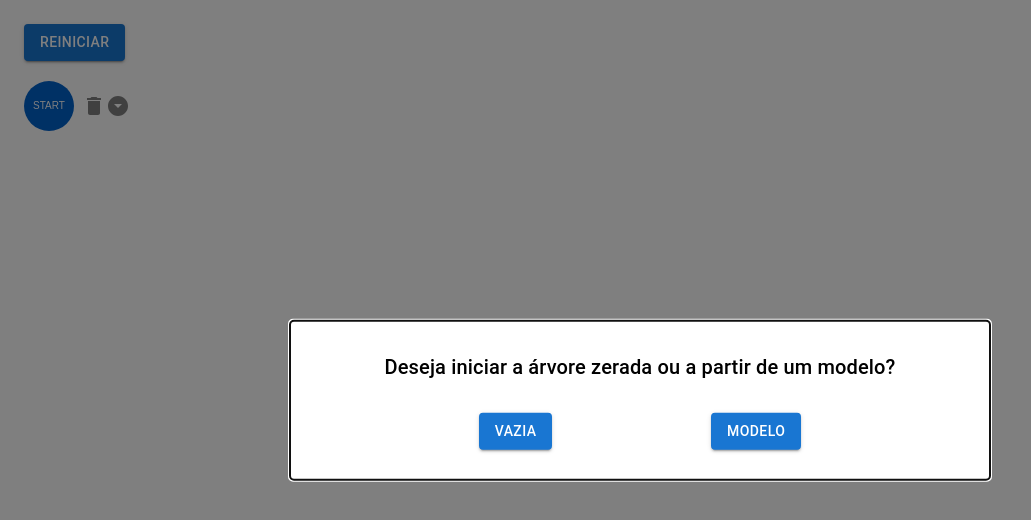
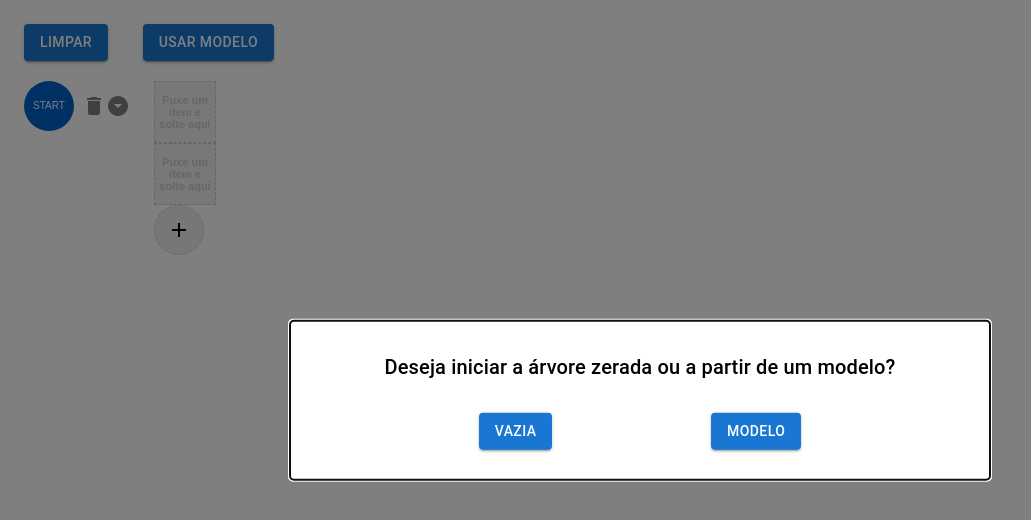
Before and after one commit to nayarafelix/Tree, a React (Create React App) app: page / in a window 1280 px wide. Shown: the top 520 px of the page, without its empty margins (0-1031 px from the left). Built offline with nearby package versions, Linux system fonts and the light colour scheme.

Commit message:
melhorando o codigo

```diff
--- a/src/components/atoms/DropZone/DropZone.styles.tsx
+++ b/src/components/atoms/DropZone/DropZone.styles.tsx
@@ -1,16 +1,23 @@
 import styled from "styled-components";
 
-export const Area = styled.div`
+interface AreaProps {
+    dragOver: boolean;
+    hasChildren: boolean;
+}
+
+export const Area = styled.div<AreaProps>`
   display: flex;
   align-items: center;
   justify-content: center;
   font-family: sans-serif;
-  font-size: 10px;
+  font-size: 11px;
   font-weight: bold;
+  text-align: center;
   color: #CCCCCC;
   background-color: #F2F2F2;
   width: 60px;
   height: 60px;
-  margin-bottom: 18px;
   border: 1px dashed #CCCCCC;
+  ${({ hasChildren }) => hasChildren && `margin-bottom: 18px;`}
+  ${({ hasChildren }) => !hasChildren && `margin-right: 24px;`}
 `;
--- a/src/components/atoms/DropZone/DropZone.tsx
+++ b/src/components/atoms/DropZone/DropZone.tsx
@@ -4,13 +4,14 @@ import { Area } from './DropZone.styles'
 interface DropZoneProps {
     id: string;
     dragOver: boolean;
+    hasChildren: boolean;
     enableDropping: (event: React.DragEvent<HTMLDivElement>) => void;
     handleDrop: (event: React.DragEvent<HTMLDivElement>) => void;
     handleDragOverStart: () => void;
     handleDragOverEnd: () => void;
 }
 
-const DropZone: React.FC<DropZoneProps> = ({ id, dragOver, enableDropping, handleDrop, handleDragOverStart, handleDragOverEnd }) => {
+const DropZone: React.FC<DropZoneProps> = ({ id, hasChildren, dragOver, enableDropping, handleDrop, handleDragOverStart, handleDragOverEnd }) => {
     return (
         <Area
             id={id}
@@ -18,9 +19,10 @@ const DropZone: React.FC<DropZoneProps> = ({ id, dragOver, enableDropping, handl
             onDrop={handleDrop}
             onDragEnter={handleDragOverStart}
             onDragLeave={handleDragOverEnd}
-            style={ dragOver ? { opacity: '1', fontWeight: 'bold'} : { opacity: '0' } }
+            dragOver={dragOver}
+            hasChildren={hasChildren}
         >
-            Soltar aqui
+            Puxe um item e solte aqui
         </Area>
     )
 }
--- a/src/components/molecules/Node/Node.styles.tsx
+++ b/src/components/molecules/Node/Node.styles.tsx
@@ -1,5 +1,5 @@
 import styled from 'styled-components';
-import {NodeCircleProps, NodeWrapperProps} from './Node.types';
+import { NodeWrapperProps, NodeContainerProps, NodeCircleProps} from './Node.types';
 
 export const NodeWrapper = styled.div<NodeWrapperProps>`
   display: flex;
@@ -15,12 +15,20 @@ export const NodeBox = styled.div`
   align-items: center;
 `;
 
-export const NodeContainer = styled.div`
+export const NodeContainer = styled.div<NodeContainerProps>`
   display: flex;
-  flex-direction: column;
+  flex-direction: ${({ hasChildren }) => (hasChildren ? 'column' : 'row')};
+  align-items: ${({ hasChildren }) => (hasChildren ? 'flex-start' : 'center')};
   margin-left: 24px;
   position: relative;
 
+  &.level1 {
+    margin-top: -40px;
+  }
+
+  ${({ hasChildren }) =>
+    hasChildren &&
+    `
     &::before {
       content: '';
       background: #CCCCCC;
@@ -30,6 +38,8 @@ export const NodeContainer = styled.div`
       left: 25px;
       z-index: -1;
     }
+  `}
+
 `;
 
 export const Circle = styled.div<NodeCircleProps>`
--- a/src/components/molecules/Node/Node.tsx
+++ b/src/components/molecules/Node/Node.tsx
@@ -5,23 +5,16 @@ import ArrowCircleRightIcon from '@mui/icons-material/ArrowCircleRight';
 import DeleteIcon from '@mui/icons-material/Delete';
 
 import { NodeProps } from './Node.types';
-import type { TreeNode, SetTreeFunction } from './Node.types';
 import { NodeContainer, NodeBox, NodeWrapper, Circle } from './Node.styles';
-import AddCircle from '../../atoms/AddCircle'
 
-import addNode from '../../../utils/addNode'
-
-const Node: React.FC<NodeProps & { tree: TreeNode; setTree: SetTreeFunction }> = (
+const Node: React.FC<NodeProps> = (
 {
     id,
     level,
     label,
     isBlocked,
     onRemove,
-    isLastItem,
     children,
-    tree,
-    setTree,
 }) => {
     const [isExpanded, setIsExpanded] = useState(true);
 
@@ -38,6 +31,8 @@ const Node: React.FC<NodeProps & { tree: TreeNode; setTree: SetTreeFunction }> =
         const hue = (parseInt(level) * 30) % 360;
         return isBlocked ? '#0062cc' : `hsl(${hue}, 70%, 50%)`;
     };
+
+    const hasChildren = React.Children.toArray(children).length > 2;
 
     return (
         <>
@@ -63,15 +58,13 @@ const Node: React.FC<NodeProps & { tree: TreeNode; setTree: SetTreeFunction }> =
                 </NodeBox>
 
                 {isExpanded && (
-                    <NodeContainer>
+                    <NodeContainer hasChildren={hasChildren}>
                         {React.Children.map(children, (child) =>
                             React.isValidElement(child) ? React.cloneElement(child) : child
                         )}
                     </NodeContainer>
                 )}
             </NodeWrapper>
-
-            { isLastItem && <AddCircle onclick={ () => addNode(level, tree, setTree) }/> }
         </>
     );
 };
--- a/src/components/molecules/Node/Node.types.ts
+++ b/src/components/molecules/Node/Node.types.ts
@@ -15,6 +15,10 @@ export interface NodeWrapperProps {
     isBlocked?: boolean;
 }
 
+export interface NodeContainerProps {
+    hasChildren?: boolean;
+}
+
 export interface NodeCircleProps {
     color?: string;
 }
@@ -24,7 +28,6 @@ export interface NodeProps {
     label: string;
     isBlocked?: boolean;
     onRemove?: () => void;
-    isLastItem?: boolean;
     children?: React.ReactNode;
 }
 
--- a/src/components/organisms/Tree/Tree.styles.tsx
+++ b/src/components/organisms/Tree/Tree.styles.tsx
@@ -9,8 +9,8 @@ export const Container = styled.div`
 `;
 
 export const BoxButtons = styled(Box)`
-  width: 600px;
   display: flex;
-  justify-content: flex-start;
+  justify-content: space-between;
+  width: 250px;
   margin-bottom: 20px;
 `;
--- a/src/components/organisms/Tree/Tree.tsx
+++ b/src/components/organisms/Tree/Tree.tsx
@@ -7,7 +7,7 @@ import InitialTree from '../../modals/InitialTree';
 import Node from '../../molecules/Node';
 import AddCircle from "../../atoms/AddCircle";
 import DropZone from "../../atoms/DropZone";
-import { TreeNode, NodeArrayProps, NodeProps } from "../../molecules/Node/Node.types";
+import { TreeNode, NodeArrayProps } from "../../molecules/Node/Node.types";
 
 import { treeClean, treeModel } from './Tree.mock'
 
@@ -24,7 +24,7 @@ const Tree: React.FC = () => {
     const handleDragOverStart = () => setDragOver(true);
     const handleDragOverEnd = () => setDragOver(false);
 
-    const handleDrop = (event: React.DragEvent<HTMLDivElement>) => {
+    const handleDrop = (positionTop: boolean, event: React.DragEvent<HTMLDivElement>) => {
         setDragOver(false);
         const droppedNodeId = event.dataTransfer.getData('text');
         const parentNodeId = event.currentTarget.id;
@@ -36,7 +36,12 @@ const Tree: React.FC = () => {
 
         if (droppedNode && parentNode) {
             removeNode(newTree, droppedNodeId);
-            parentNode.children = [...(parentNode.children || []), droppedNode];
+
+            if (positionTop) {
+                parentNode.children = [droppedNode, ...(parentNode.children || [])];
+            } else {
+                parentNode.children = [...(parentNode.children || []), droppedNode];
+            }
         }
 
         setTree(newTree);
@@ -78,8 +83,7 @@ const Tree: React.FC = () => {
         if (!nodes) return null;
 
         return nodes.map((node, index) => {
-            const hasChildren = node.children && node.children.length > 0;
-            const isLastItem = index === nodes.length - 1;
+            const hasChildren = !!(node.children && node.children.length > 0);
 
             return (
                 <Node
@@ -88,24 +92,31 @@ const Tree: React.FC = () => {
                     level={node.level}
                     label={node.label}
                     isBlocked={node.isBlocked}
-                    isLastItem={isLastItem}
                     onRemove={() => handleRemoveNode(node.level)}
-                    tree={tree}
-                    setTree={setTree}
                 >
+                    {hasChildren && <DropZone
+                        id={node.level}
+                        hasChildren={hasChildren}
+                        dragOver={dragOver}
+                        enableDropping={enableDropping}
+                        handleDrop={ (event) => handleDrop(true, event)}
+                        handleDragOverStart={handleDragOverStart}
+                        handleDragOverEnd={handleDragOverEnd}
+                     />}
 
                     {renderTreeNodes(node.children, node.level)}
 
                     <DropZone
                         id={node.level}
+                        hasChildren={hasChildren}
                         dragOver={dragOver}
                         enableDropping={enableDropping}
-                        handleDrop={handleDrop}
+                        handleDrop={ (event) => handleDrop(false, event)}
                         handleDragOverStart={handleDragOverStart}
                         handleDragOverEnd={handleDragOverEnd}
                     />
 
-                    {!hasChildren && <AddCircle onclick={ () => addNode(node.level, tree, setTree) }/>}
+                    <AddCircle onclick={ () => addNode(node.level, tree, setTree) }/>
 
                 </Node>
             )
@@ -117,11 +128,36 @@ const Tree: React.FC = () => {
             <InitialTree handleModel={ setTreeModal } handleClean={ setTreeClean }/>
 
             <BoxButtons>
-                <Button variant='contained' onClick={ setTreeClean }>Reiniciar</Button>
+                <Button variant='contained' onClick={ () => setTreeClean() }>Limpar</Button>
+                <Button variant='contained' onClick={ () => setTreeModal() }>Usar modelo</Button>
             </BoxButtons>
 
-            <Node id="welcome" label="Welcome" level={'0'} isBlocked tree={tree} setTree={setTree}>
+            <Node id="welcome" label="Welcome" level={'0'} isBlocked>
+
+                {tree.children && <DropZone
+                    id={tree.level}
+                    hasChildren={ tree.children.length > 0 }
+                    dragOver={dragOver}
+                    enableDropping={enableDropping}
+                    handleDrop={ (event) => handleDrop(true, event)}
+                    handleDragOverStart={handleDragOverStart}
+                    handleDragOverEnd={handleDragOverEnd}
+                />}
+
                 {renderTreeNodes(tree.children, tree.level)}
+
+                <DropZone
+                    id={tree.level}
+                    hasChildren={ !!(tree.children && tree.children.length > 0) }
+                    dragOver={dragOver}
+                    enableDropping={enableDropping}
+                    handleDrop={ (event) => handleDrop(false, event)}
+                    handleDragOverStart={handleDragOverStart}
+                    handleDragOverEnd={handleDragOverEnd}
+                />
+
+                <AddCircle onclick={ () => addNode(tree.level, tree, setTree) }/>
+
             </Node>
         </Container>
     );
```
Also changed, not shown: 1 other file (tests, documents, lock files or other folders). Lines whose indentation alone changed are shown as unchanged.
